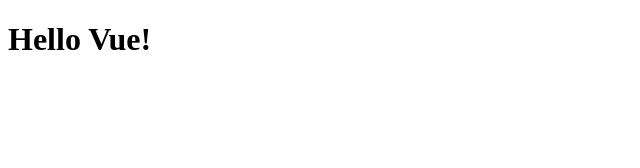
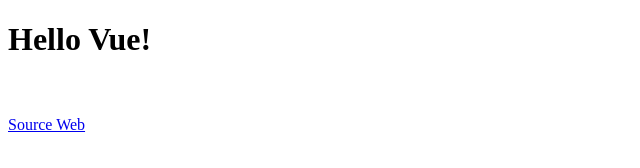
Before and after one commit to extradhimar/extradhimar.github.io, a plain HTML site: page vuejs/helloworld.html in a window 1280 px wide. Shown: the whole page, without its empty margins (0-640 px from the left). Drawn offline with nearby package versions, Linux system fonts and the light colour scheme.

Commit message:
Update helloworld.html

```diff
--- a/vuejs/helloworld.html
+++ b/vuejs/helloworld.html
@@ -13,6 +13,8 @@
   data: {message: 'Hello Vue!'}
 })
 </script>
+<br><br>
+  <a href="https://www.w3schools.com/whatis/tryit.asp?filename=trywhatis_vue">Source Web</a>
 
 </body>
 </html>
```
